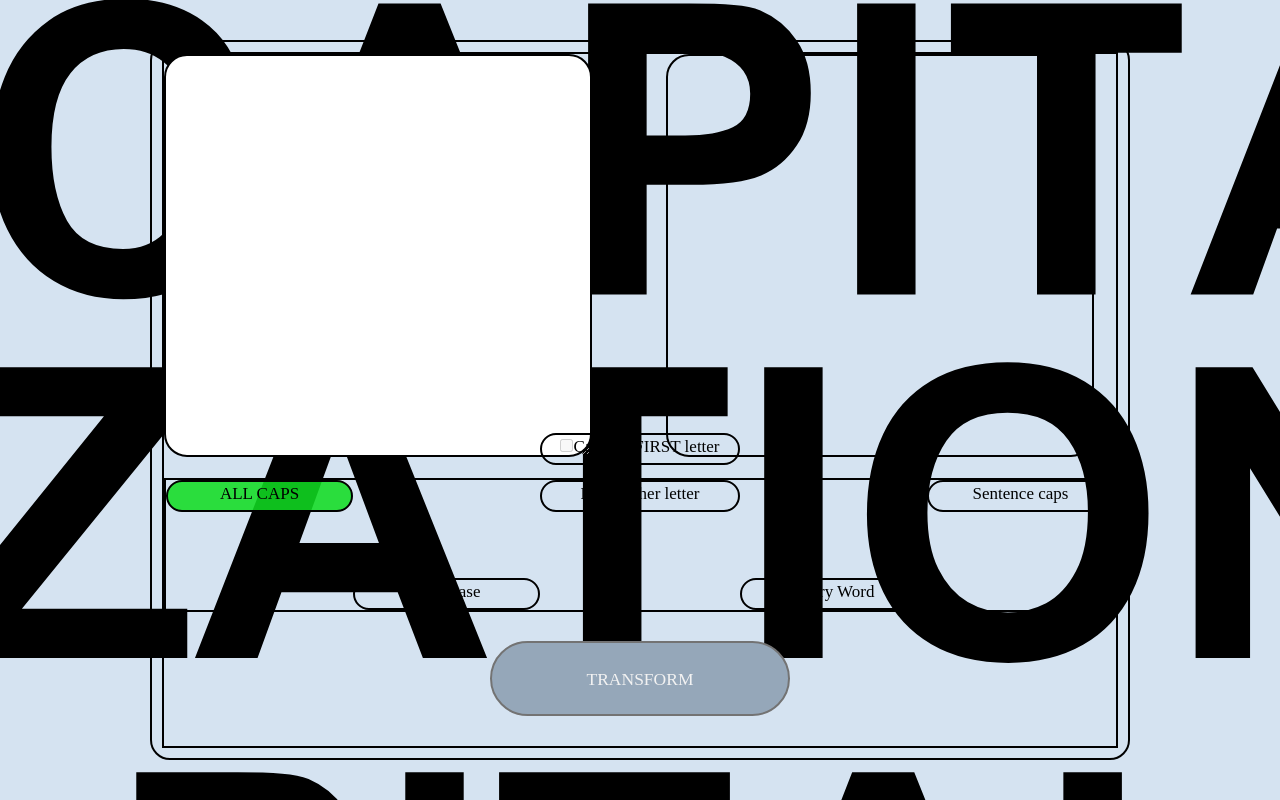
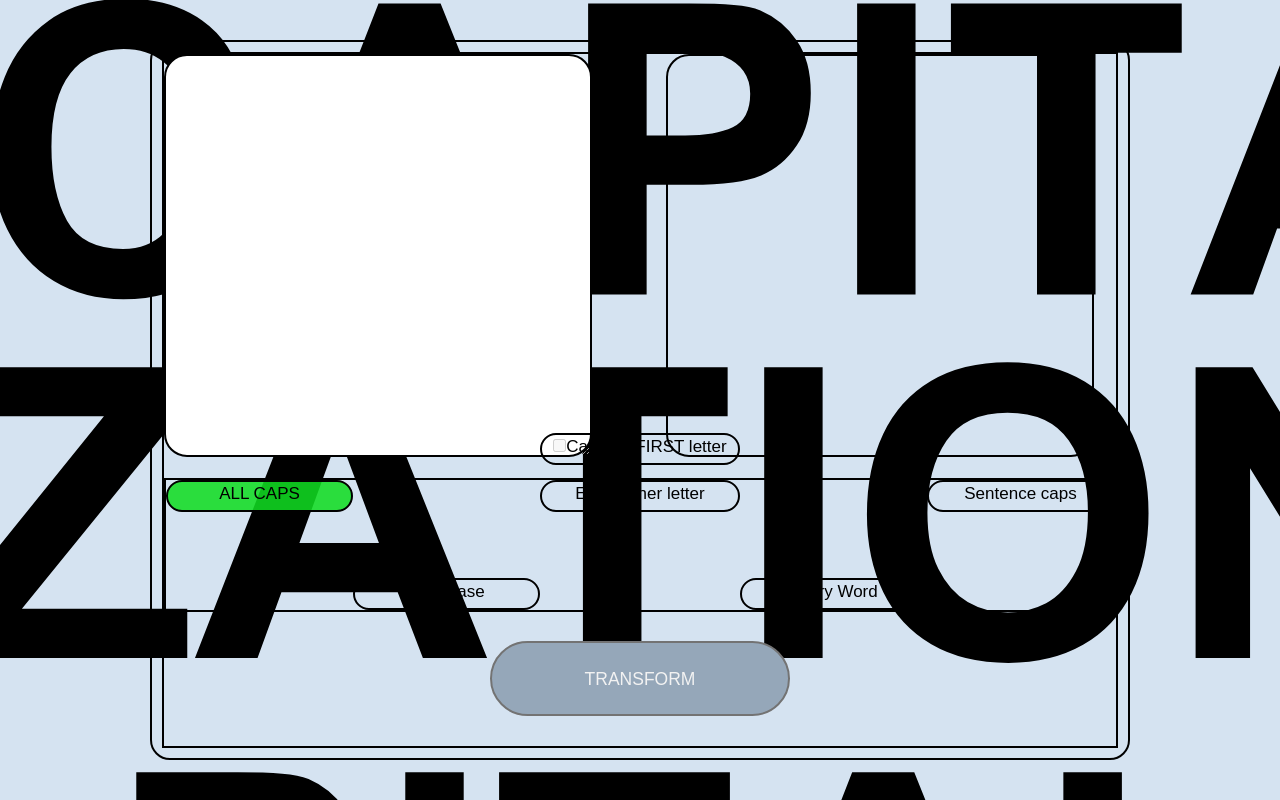
Before and after one commit to letmeeatbrioche/capitalization-app, a Next.js app: page / in a window 1280 px wide. Built offline with nearby package versions, Linux system fonts and the light colour scheme.

Commit message:
Add body styles

```diff
--- a/src/app/layout.tsx
+++ b/src/app/layout.tsx
@@ -13,7 +13,7 @@ export default function RootLayout({
 }) {
   return (
     <html lang="en">
-      <body className="font-sans leading-[24px] text-[18px]">
+      <body className="font-arial-sans leading-[24px] text-[18px] bg-main-bg-img z-0">
         {children}
       </body>
     </html>
```
